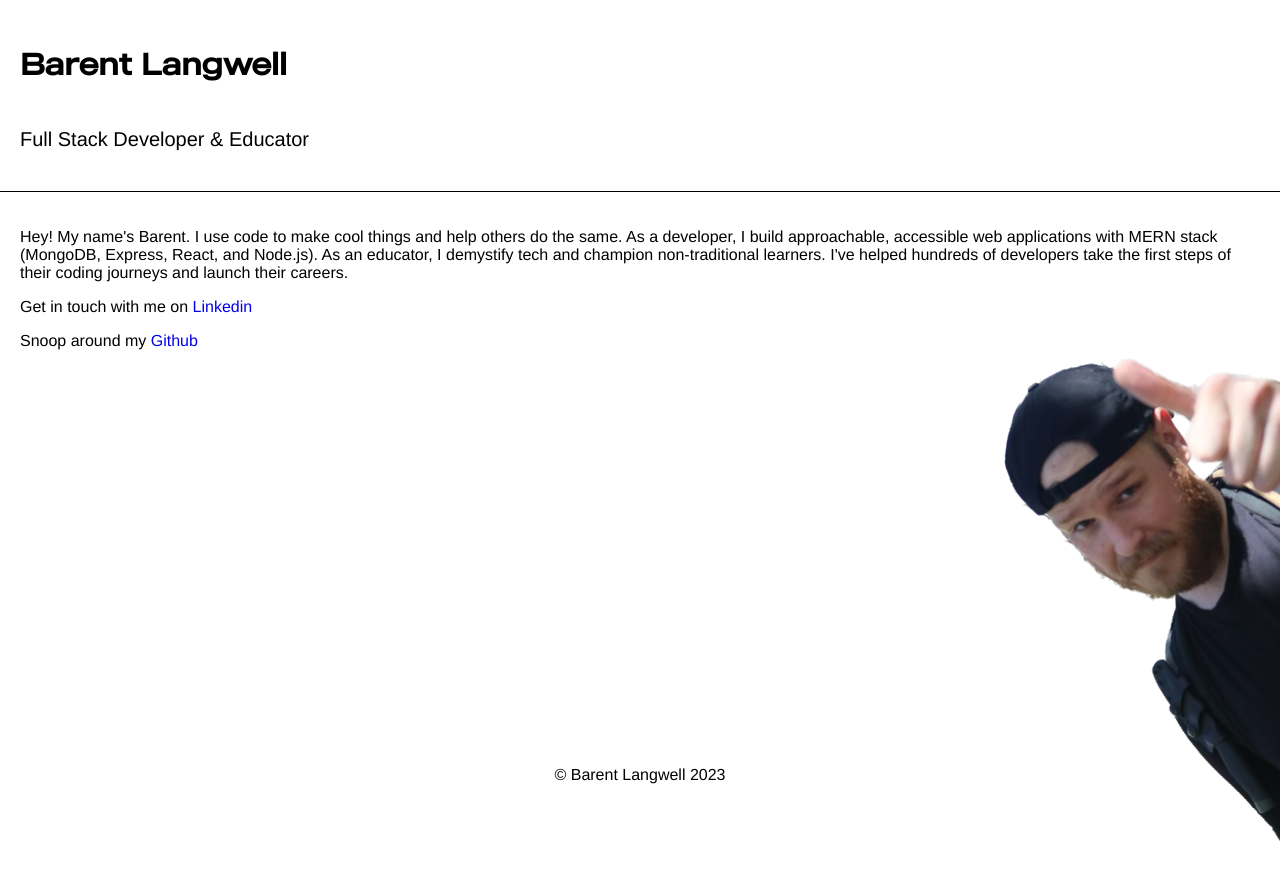
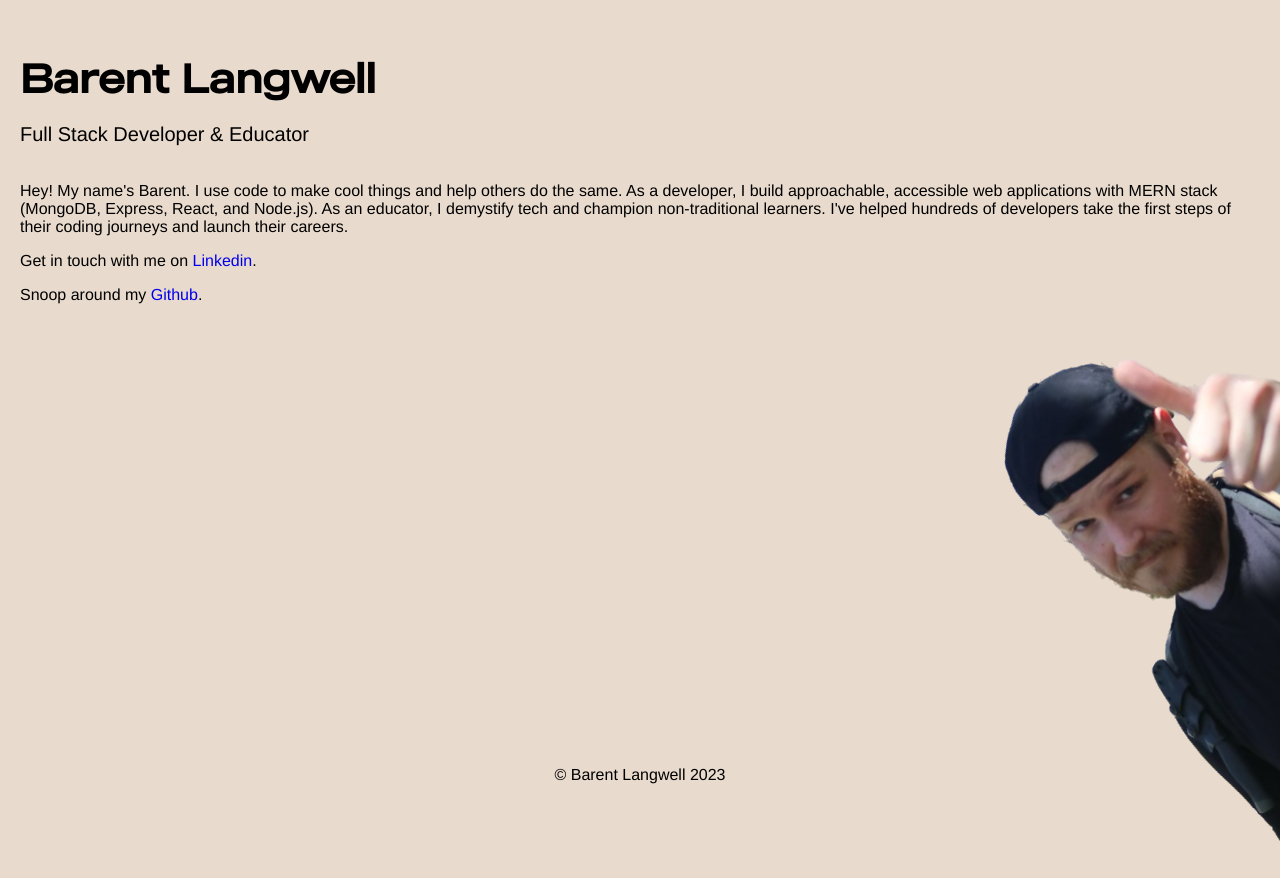
Before and after one commit to blangwell/three-hour-portfolio, a plain HTML site: page index.html in a window 1280 px wide. Shown: the top 878 px of the page. Drawn offline with nearby package versions, Linux system fonts and the light colour scheme.

Commit message:
Update typography margins and background color

```diff
--- a/index.html
+++ b/index.html
@@ -20,8 +20,8 @@
         As a developer, I build approachable, accessible web applications with MERN stack (MongoDB, Express, React, and Node.js).
         As an educator, I demystify tech and champion non-traditional learners. I've helped hundreds of developers take the first steps of their coding journeys and launch their careers.
       </p>
-      <p>Get in touch with me on <a href="https://www.linkedin.com/in/blangwell">Linkedin</a></p>
-      <p>Snoop around my <a href="https://github.com/blangwell">Github</a></p>
+      <p>Get in touch with me on <a href="https://www.linkedin.com/in/blangwell">Linkedin</a>.</p>
+      <p>Snoop around my <a href="https://github.com/blangwell">Github</a>.</p>
     </section>
     <footer>
       <p>&copy; Barent Langwell 2023</p>
--- a/style.css
+++ b/style.css
@@ -5,6 +5,7 @@
 body {
   margin: 0;
   font-family: Helvetica, sans-serif;
+  background-color: #e8dacc;
   overflow: hidden;
 }
 #hero {
@@ -12,18 +13,18 @@ body {
   flex-direction: column;
   justify-content: center;
   align-items: flex-start;
-  padding: 20px 20px;
-  border-bottom: 1px solid black;
+  padding: 20px 20px 0;
 }
 #hero h1 {
   font-family: "Made", sans-serif;
-  font-size: 30px;
+  font-size: 40px;
+  margin-bottom: 0;
 }
 #hero p {
   font-size: 20px;
 }
 #about {
-  padding: 20px;
+  padding: 0 20px;
 }
 #about a {
   text-decoration: none;
@@ -37,9 +38,6 @@ footer {
 footer p {
   text-align: center;
 }
-
-
-
 #thumbsup-container {
   width: clamp(200px, 50vw, 500px);
   height: clamp(200px, 50vw, 500px);
@@ -48,7 +46,7 @@ footer p {
   margin-right: clamp(-200px, -15vw, -100px);
   right: 0;
   bottom: 0;
-  z-index: -1
+  z-index: -1;
 }
 #thumbsup-container img {
   object-fit: cover;
```
